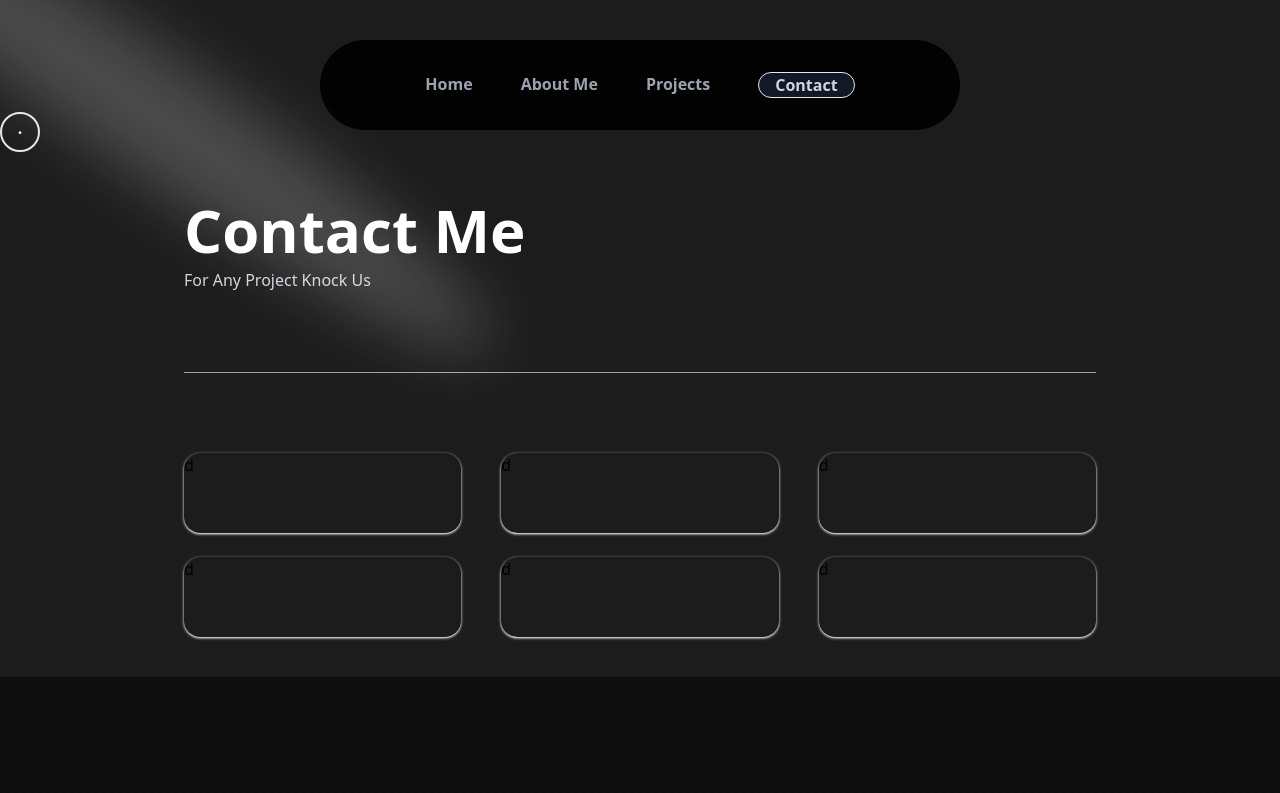
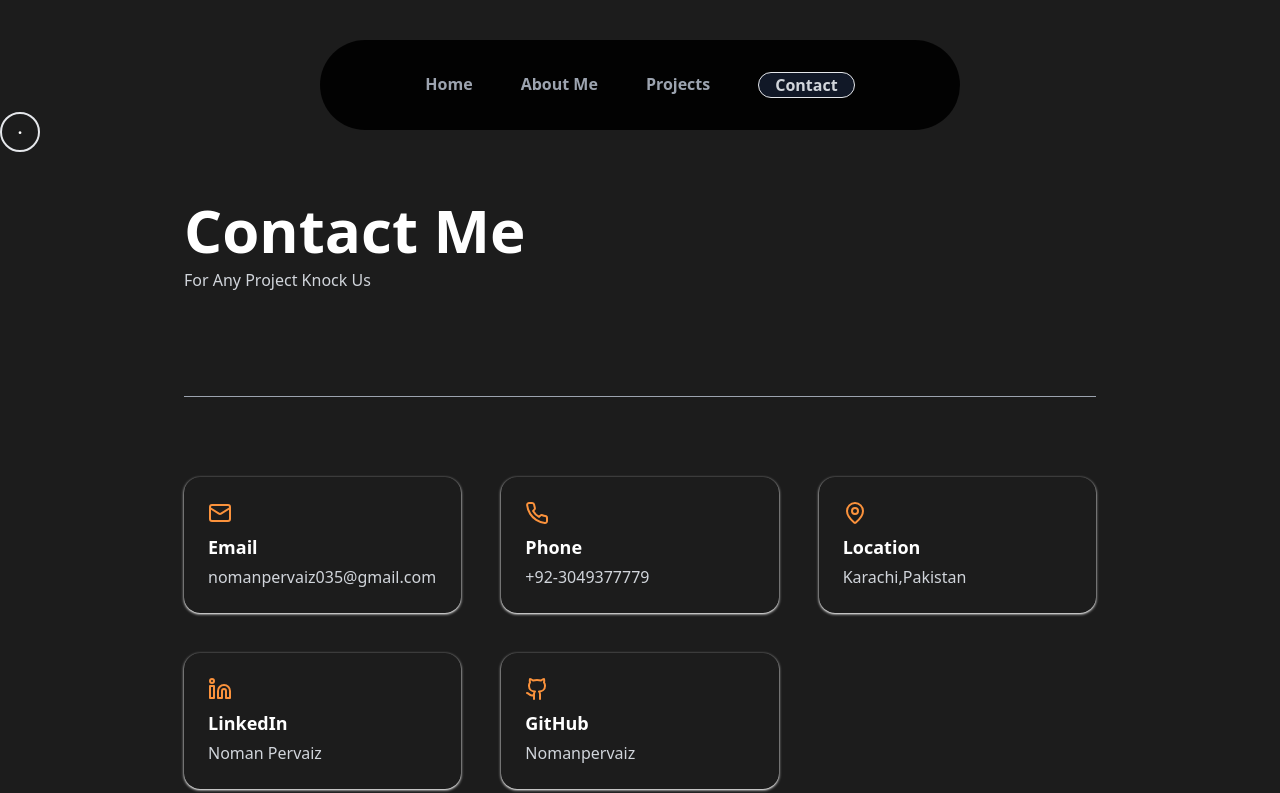
Before and after one commit to Nomanpervaiz/nextjs.portfolio, a Next.js app: page /contact in a window 1280 px wide. Shown: the top 793 px of the page. Built offline with nearby package versions, Linux system fonts and the light colour scheme.

Commit message:
added contact page and change translate in 3d card

```diff
--- a/src/app/contact/page.jsx
+++ b/src/app/contact/page.jsx
@@ -1,35 +1,75 @@
-import { Spotlight } from "@/components/ui/SpotLight"
-
+import { PhoneIcon, Mail, MapPin, Linkedin, Github } from 'lucide-react'
+import Link from "next/link"
 
 function Contact() {
   return (
-    <section className="pt-10 pb-10 lg:pt-20 px-10 lg:px-36">
-    <div className="container mx-auto relative">
-    <Spotlight
-        className=" lg:-top-40 lg:left-0 "
-        fill="white"
-      />
+    <section className="pt-10 pb-10 lg:pt-20 px-10 lg:px-36 min-h-screen text-white relative overflow-hidden">
+      <div className="absolute inset-0  z-0"></div>
+      <div className="container mx-auto relative z-10">
+        <div className="xl:px-10">
+          <h1 className="text-4xl py-2 font-semibold lg:text-6xl">Contact Me</h1>
+          <p className="text-gray-300">For Any Project Knock Us</p>
+        </div>
+        <div className="p-6 xl:mx-10 lg:p-10 border-b border-gray-400 mt-6"></div>
+
+        <div className="grid grid-cols-1 md:grid-cols-2 lg:grid-cols-3 gap-10 xl:mx-10 pt-20 py-6">
+          <ContactCard
+            icon={<Mail className="w-6 h-6" />}
+            title="Email"
+            content="nomanpervaiz035@gmail.com"
+            href="mailto:nomanpervaiz035@gmail.com"
+          />
+          <ContactCard
+            icon={<PhoneIcon className="w-6 h-6" />}
+            title="Phone"
+            content="+92-3049377779"
+            href="tel:+923049377779"
+          />
+          <ContactCard
+            icon={<MapPin className="w-6 h-6" />}
+            title="Location"
+            content="Karachi,Pakistan"
+          />
+          <ContactCard
+            icon={<Linkedin className="w-6 h-6" />}
+            title="LinkedIn"
+            content="Noman Pervaiz"
+            href="https://www.linkedin.com/in/noman-pervaiz-b93aa62b"
+          />
+          <ContactCard
+            icon={<Github className="w-6 h-6" />}
+            title="GitHub"
+            content="Nomanpervaiz"
+            href="https://github.com/Nomanpervaiz"
+          />
+
+        </div>
+      </div>
+    </section>
+  )
+}
 
 
-    <div className="text-white xl:px-10 ">
-      <h1 className="text-4xl py-2 font-semibold lg:text-6xl">Contact Me</h1>
-      <p className=" text-gray-300">For Any Project Knock Us</p>
+function ContactCard({ icon, title, content, href }) {
+  const inner = (
+    <>
+      <div className="text-orange-400">{icon}</div>
+      <h2 className="text-lg font-semibold mt-2">{title}</h2>
+      <p className="text-gray-300 mt-1">{content}</p>
+    </>
+  )
+
+  return (
+    <div className="h-auto shadow shadow-white rounded-2xl p-6 transition-all duration-300 hover:shadow-orange-400">
+      {href ? (
+        <Link href={href} className="block h-full">
+          {inner}
+        </Link>
+      ) : (
+        inner
+      )}
     </div>
-      <div className="p-6 xl:mx-10 lg:p-10 border-b border-gray-400"></div>
-
-      <div className="grid grid-cols-3 gap-10  xl:mx-10 pt-20 py-6  ">
-        <div className="h-20 shadow shadow-white rounded-2xl">d</div>
-        <div className="h-20 shadow shadow-white rounded-2xl">d</div>
-        <div className="h-20 shadow shadow-white rounded-2xl">d</div>
-      </div>
-      <div className="grid grid-cols-3 gap-10  xl:mx-10    ">
-      <div className="h-20 shadow shadow-white rounded-2xl">d</div>
-        <div className="h-20 shadow shadow-white rounded-2xl">d</div>
-        <div className="h-20 shadow shadow-white rounded-2xl">d</div>
-      </div>
-
-    </div>
-  </section>
   )
 }
+
 export default Contact
--- a/src/components/3dCardEffect.jsx
+++ b/src/components/3dCardEffect.jsx
@@ -1,42 +1,56 @@
 "use client";
 import Image from "next/image";
-import React from "react";
+import React, { useEffect, useState } from "react";
 import { CardBody, CardContainer, CardItem } from "../components/ui/3d-card";
 import Link from "next/link";
 
+export function ThreeDCardDemo({ name, thumbnail, description, link }) {
+  const [currentScreen, setCurrentScreen] = useState(0);
 
-export function ThreeDCardDemo({ name, thumbnail, description, link }) {
+  useEffect(() => {
+    const updateScreenWidth = () => {
+      setCurrentScreen(window.innerWidth);
+    };
+    updateScreenWidth();
+    window.addEventListener("resize", updateScreenWidth);
+    return () => {
+      window.removeEventListener("resize", updateScreenWidth);
+    };
+  }, []);
+
+  console.log("Current screen width:", currentScreen);
+
   return (
-    (<CardContainer className=" inter-var h-[350px] sm:h-72 lg:h-72  lg:w-[350px] xl:w-[450px] sm:w-[100%] w-[100%]">
-
-      <CardBody
-        className="hover:bg-grid-small-white/[0.5]  shadow-xl relative group/card   dark:hover:shadow-2xl dark:hover:shadow-emerald-500/[0.1] dark:border-white/[0.2] border-black/[0.1]  sm:w-[30rem] h-auto rounded-xl p-6 ">
-        <CardItem translateZ="100" className="w-full mb-4">
-          <Link href={link} >
+    <CardContainer className=" inter-var h-[350px] sm:h-72 lg:h-72  lg:w-[350px] xl:w-[450px] sm:w-[100%] w-[100%]">
+      <CardBody className="bg-grid-small-white/[0.5] md:bg-grid-small-white/[0]  md:hover:bg-grid-small-white/[0.5]  shadow-xl relative group/card   dark:hover:shadow-2xl dark:hover:shadow-emerald-500/[0.1] dark:border-white/[0.2] border-black/[0.1]  sm:w-[30rem] h-auto rounded-xl p-6 ">
+        <CardItem
+          translateZ={currentScreen > 650 ? "100" : "0"}
+          className="w-full mb-4"
+        >
+          <Link href={link}>
             <Image
               src={thumbnail}
               height="1000"
               width="1000"
               className="h-60 w-full  object-cover rounded-xl group-hover/card:shadow-xl"
-              alt="thumbnail" />
+              alt="thumbnail"
+            />
           </Link>
         </CardItem>
         <CardItem
-          translateZ="80"
-          className="text-xl  w-full text-center font-bold  text-neutral-300 dark:text-white">
+          translateZ={currentScreen > 650 ? "80" : "0"}
+          className="text-xl  w-full text-center font-bold  text-neutral-300 dark:text-white"
+        >
           {name}
         </CardItem>
         <CardItem
           as="p"
-          translateZ="80"
-          className="text-neutral-400 text-sm max-w-sm mt-2 w-full text-center dark:text-neutral-300">
+          translateZ={currentScreen > 650 ? "80" : "0"}
+          className="text-neutral-400 text-sm max-w-sm mt-2 w-full text-center dark:text-neutral-300"
+        >
           {description}
         </CardItem>
-
       </CardBody>
-
-
-    </CardContainer>)
-
+    </CardContainer>
   );
 }
--- a/src/components/Footer.jsx
+++ b/src/components/Footer.jsx
@@ -19,9 +19,6 @@ function Footer() {
                             </Link>
                         </span>
                     </div>
-
-
-
                 </div>
                 <div className="lg:mx-24 xl:mx-32 mx-10 sm:mx-2  border-b border-gray-400"></div>
             </div>
```
